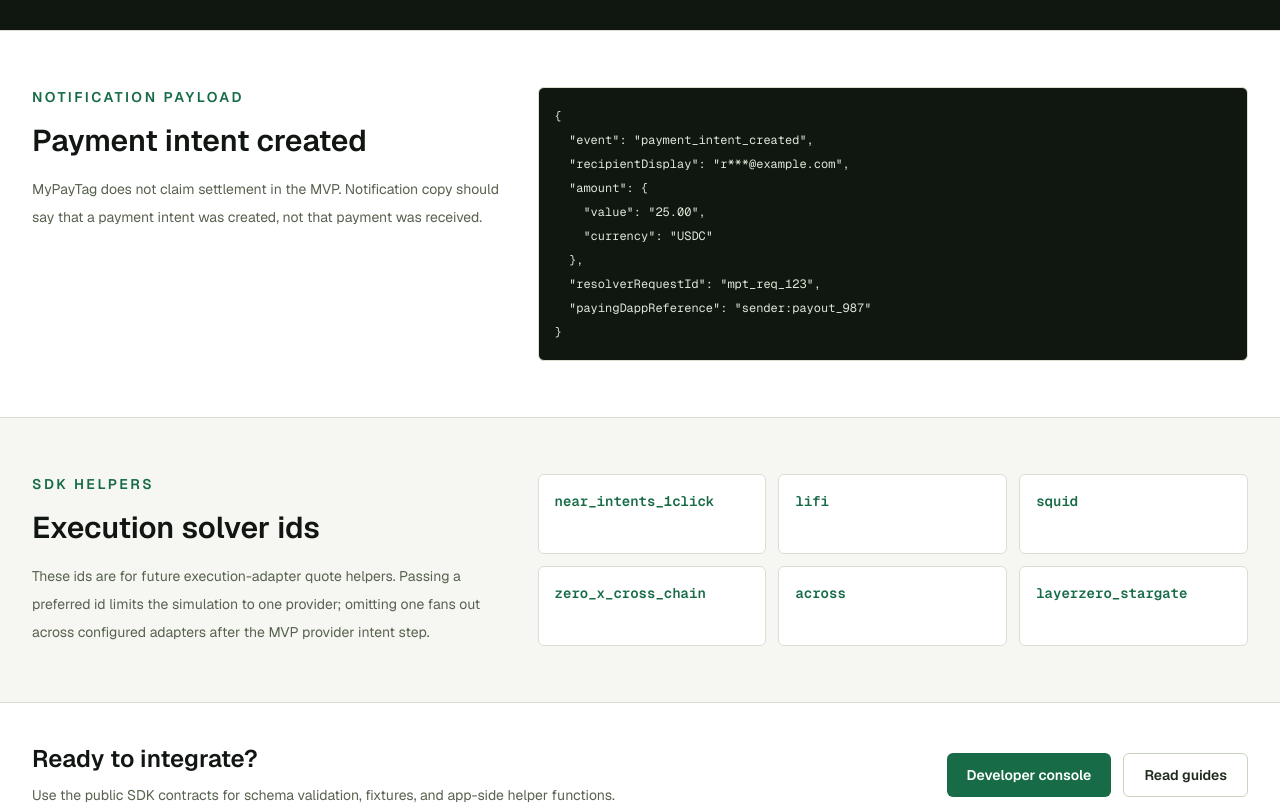
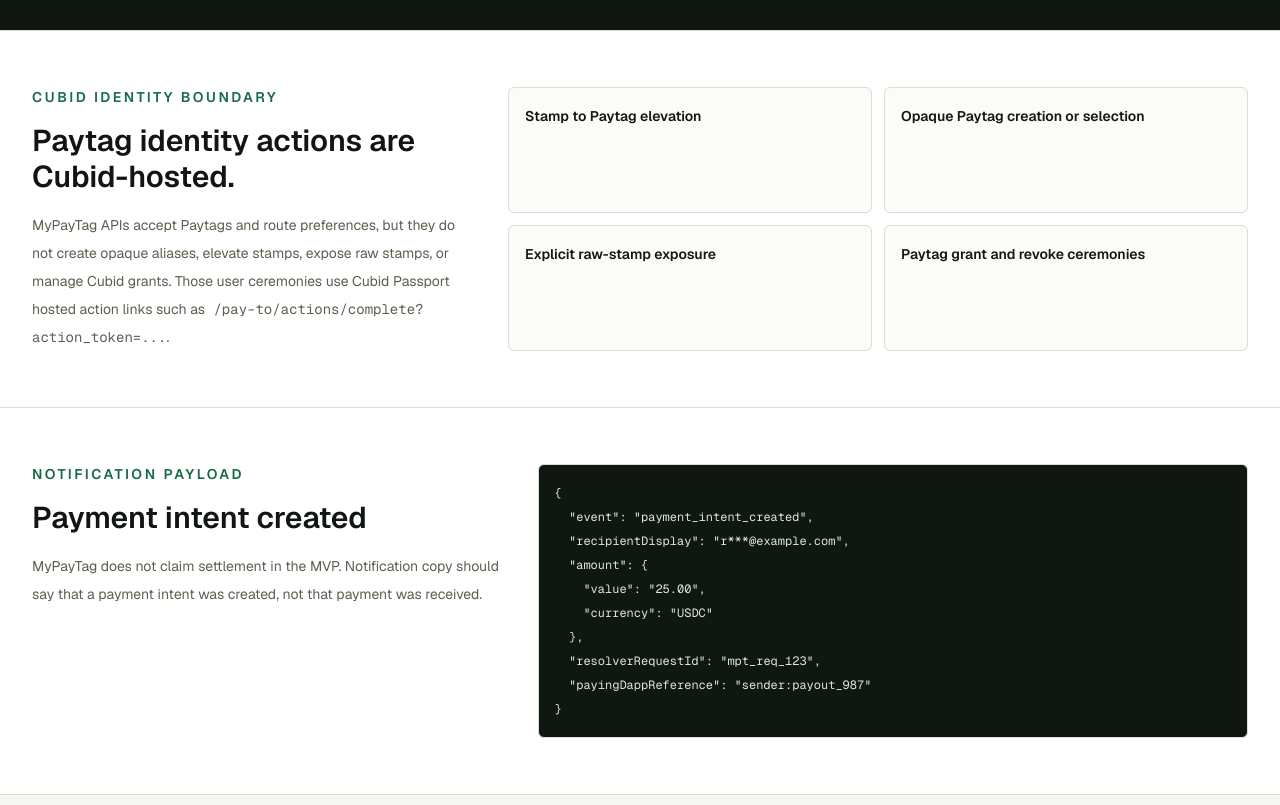
Before and after one commit to global-pay-to-resolver/globalpayto-site, a Next.js app: page /api-docs in a window 1280 px wide. Shown: the part 4940-5745 px from the top of the page. Built offline with nearby package versions, Linux system fonts and the light colour scheme; no server answers; what @cubid/auth-react would draw is missing.

Commit message:
Link Paytag identity work to Cubid

```diff
--- a/agent-context/session-log/main.md
+++ b/agent-context/session-log/main.md
@@ -317,3 +317,14 @@ todo: mypaytag-site:GPTW-S7-T4
 summary: Hardened hosted route selection by accepting the corrected opaque mpt_act action shape, encoding action IDs before client fetch/submit URLs, removing prior transaction/account fixture details from hydrated route options, adding safe mock terminal states, and stripping identifiers/routes from non-ready action responses.
 validation: Ran pnpm privacy:route-selection, pnpm typecheck, pnpm lint, targeted rg scans for prior transaction/account/provider-internal/wallet-graph leakage in route-selection files, and pnpm build.
 follow-ups: Link Cubid-owned Paytag identity work out to Cubid.
+
+---
+
+## 2026-06-28-gptw-s7-t5
+
+agent: Codex
+branch: codex/mypaytag-mvp-realignment-20260628
+todo: mypaytag-site:GPTW-S7-T5
+summary: Added homepage, API docs, playground, and README guidance that sends stamp elevation, opaque Paytag creation/selection, raw-stamp exposure, and Paytag grant/revoke ceremonies to Cubid Passport hosted actions instead of implementing identity management in MyPayTag.
+validation: Ran pnpm typecheck, pnpm lint, targeted rg scans for direct-management wording and Cubid Passport hosted-action links, and pnpm build.
+follow-ups: Harden playground wording and document launch-readiness smoke.
--- a/agent-context/todo.md
+++ b/agent-context/todo.md
@@ -549,9 +549,9 @@ Acceptance notes:
 
 ### GPTW-S7-T5 Link Cubid-Owned Identity Work Out To Cubid
 
-Status: TBD
-Feature branch: TBD
-Session log: TBD
+Status: Done 2026-06-28
+Feature branch: codex/mypaytag-mvp-realignment-20260628
+Session log: agent-context/session-log/main.md#2026-06-28-gptw-s7-t5
 Depends on: cubid-monorepo:CUBID-PAYTAG-03, cubid-sdk-v2:S18.2
 
 Ensure MyPayTag does not implement Cubid-owned paytag identity management.
--- a/src/app/api-docs/page.tsx
+++ b/src/app/api-docs/page.tsx
@@ -11,6 +11,7 @@ import {
 import Link from "next/link";
 
 const baseUrl = "https://api.mypaytag.com/functions/v1";
+const cubidPassportUrl = "https://passport.cubid.me";
 
 const endpoints = [
   {
@@ -445,6 +446,44 @@ export default function ApiDocsPage() {
       </section>
 
       <section className="border-b border-[#d9dfd1] bg-white">
+        <div className="mx-auto grid max-w-7xl gap-8 px-6 py-14 lg:grid-cols-[0.75fr_1.25fr] lg:px-8">
+          <div>
+            <p className="text-sm font-semibold uppercase tracking-[0.18em] text-[#176b46]">
+              Cubid Identity Boundary
+            </p>
+            <h2 className="mt-4 text-3xl font-semibold tracking-normal">
+              Paytag identity actions are Cubid-hosted.
+            </h2>
+            <p className="mt-4 text-sm leading-7 text-[#586250]">
+              MyPayTag APIs accept Paytags and route preferences, but they do
+              not create opaque aliases, elevate stamps, expose raw stamps, or
+              manage Cubid grants. Those user ceremonies use Cubid Passport
+              hosted action links such as
+              <span className="font-mono"> /pay-to/actions/complete?action_token=...</span>.
+            </p>
+          </div>
+          <div className="grid gap-3 sm:grid-cols-2">
+            {[
+              "Stamp to Paytag elevation",
+              "Opaque Paytag creation or selection",
+              "Explicit raw-stamp exposure",
+              "Paytag grant and revoke ceremonies",
+            ].map((task) => (
+              <a
+                className="rounded-md border border-[#d9dfd1] bg-[#fbfcf8] p-4 text-sm font-semibold leading-6 text-[#151713] transition hover:border-[#b9c7ad] hover:bg-white"
+                href={cubidPassportUrl}
+                key={task}
+                rel="noreferrer"
+                target="_blank"
+              >
+                {task}
+              </a>
+            ))}
+          </div>
+        </div>
+      </section>
+
+      <section className="border-b border-[#d9dfd1] bg-white">
         <div className="mx-auto grid max-w-7xl gap-8 px-6 py-14 lg:grid-cols-[0.8fr_1.2fr] lg:px-8">
           <div>
             <p className="text-sm font-semibold uppercase tracking-[0.18em] text-[#176b46]">
--- a/src/app/page.tsx
+++ b/src/app/page.tsx
@@ -2,6 +2,7 @@ import {
   ArrowRight,
   CircleDollarSign,
   Code2,
+  ExternalLink,
   GitBranch,
   Link2,
   Route,
@@ -68,6 +69,15 @@ const solverCards = [
     bestFor: "Cross-chain token transfers, OFT assets, LayerZero ecosystem routes, and Stargate-supported stablecoins.",
     text: "LayerZero Value Transfer and Stargate matter where token transfer infrastructure is already strong. MyPayTag should treat them as execution adapters that need careful asset canonicalization, not as recipient-resolution systems.",
   },
+];
+
+const cubidPassportUrl = "https://passport.cubid.me";
+
+const cubidIdentityTasks = [
+  "Elevate a verified stamp into a Paytag",
+  "Create or select an opaque Cubid-backed Paytag",
+  "Choose explicit raw-stamp Paytag exposure",
+  "Grant or revoke MyPayTag paytag validation consent",
 ];
 
 export default function Home() {
@@ -258,6 +268,41 @@ export default function Home() {
       </section>
 
       <section className="border-t border-[#d9dfd1] bg-white">
+        <div className="mx-auto grid max-w-7xl gap-8 border-b border-[#d9dfd1] px-6 py-14 lg:grid-cols-[0.78fr_1.22fr] lg:px-8">
+          <div>
+            <p className="text-sm font-semibold uppercase tracking-[0.18em] text-[#176b46]">
+              Cubid-owned identity
+            </p>
+            <h2 className="mt-4 text-4xl font-semibold leading-tight">
+              Paytag identity work starts in Cubid Passport.
+            </h2>
+            <p className="mt-4 text-sm leading-7 text-[#586250]">
+              MyPayTag owns payment route preference and provider intent
+              orchestration. Cubid Passport owns verified stamps, opaque
+              aliases, raw-stamp exposure choices, and Paytag validation
+              consent.
+            </p>
+            <a
+              className="mt-6 inline-flex h-11 items-center justify-center gap-2 rounded-md border border-[#c8d4bf] bg-white px-5 text-sm font-semibold text-[#1e2b1d] transition hover:bg-[#f1f4ec]"
+              href={cubidPassportUrl}
+              rel="noreferrer"
+              target="_blank"
+            >
+              Open Cubid Passport
+              <ExternalLink size={16} aria-hidden="true" />
+            </a>
+          </div>
+          <div className="grid gap-3 sm:grid-cols-2">
+            {cubidIdentityTasks.map((task) => (
+              <div className="rounded-md border border-[#d9dfd1] bg-[#fbfcf8] p-4" key={task}>
+                <p className="text-sm font-semibold leading-6 text-[#151713]">{task}</p>
+                <p className="mt-2 text-sm leading-6 text-[#586250]">
+                  Cubid issues a short-lived hosted action link for this task.
+                </p>
+              </div>
+            ))}
+          </div>
+        </div>
         <div className="mx-auto flex max-w-7xl flex-col gap-6 px-6 py-10 lg:flex-row lg:items-center lg:justify-between lg:px-8">
           <div>
             <h2 className="text-2xl font-semibold">Ready to build on Paytags?</h2>
--- a/src/lib/playground/examples.ts
+++ b/src/lib/playground/examples.ts
@@ -33,7 +33,7 @@ export const receivingExamples: PlaygroundExample[] = [
     },
     notes: [
       "MyPayTag is the caller of Cubid identity validation; PayingDapps should call MyPayTag, not Cubid directly.",
-      "Raw identifiers are not meant to become durable resolver records.",
+      "Stamp elevation, opaque Paytag creation, raw-stamp exposure, and grant/revoke ceremonies belong in Cubid Passport hosted actions.",
     ],
   },
   {
```
Also changed, not shown: 1 other file (tests, documents, lock files or other folders).
